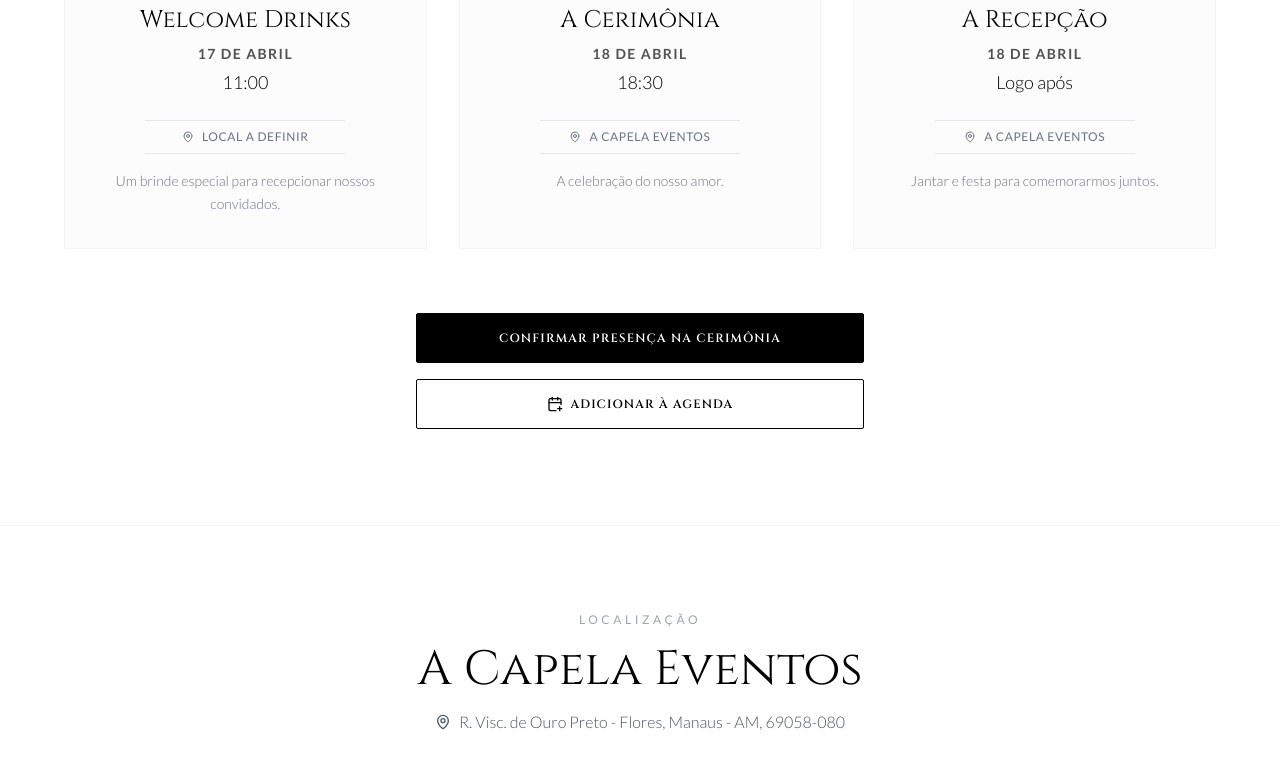
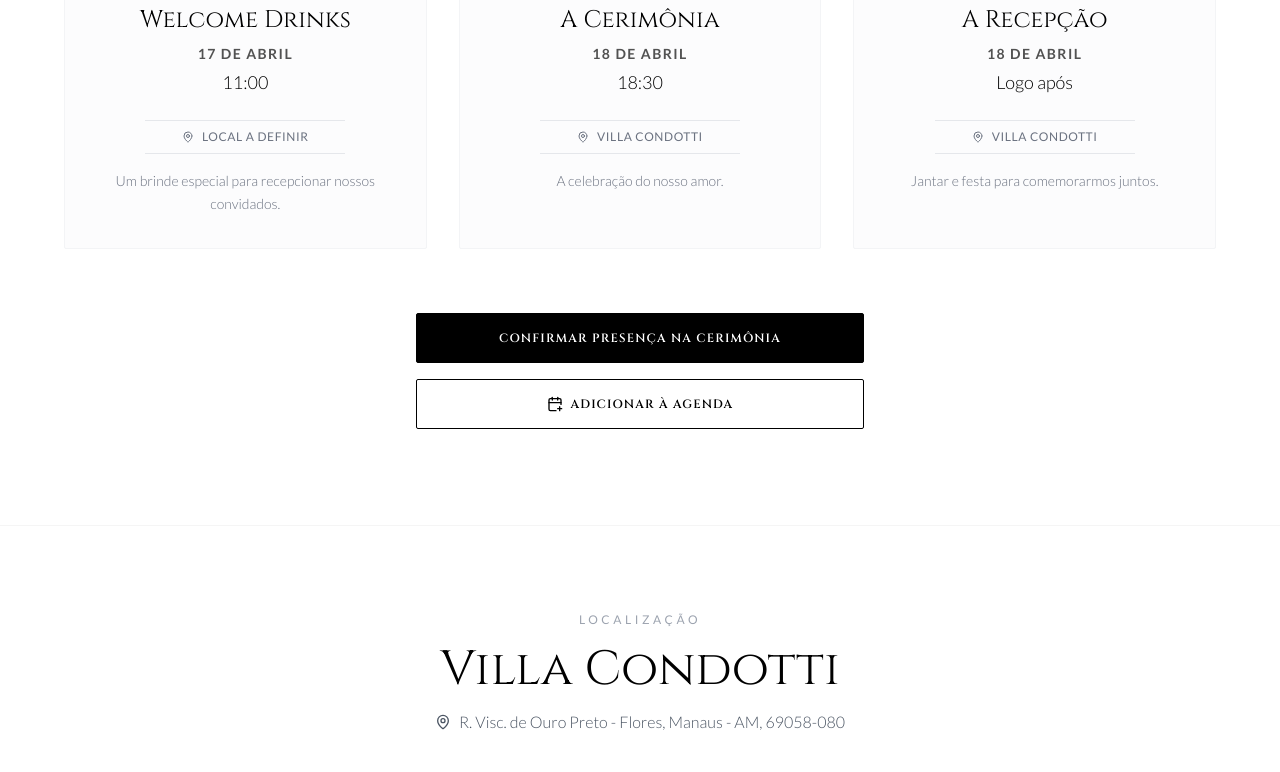
Before and after one commit to elizabethmelo1507-prog/casamento-karla-e-davi, a React (Vite) app: page / in a window 1280 px wide. Shown: the part 1460-2232 px from the top of the page. Built offline with nearby package versions, Linux system fonts and the light colour scheme; grey boxes are pictures that could not be loaded.

Commit message:
Update wedding location to Villa Condotti

```diff
--- a/constants.ts
+++ b/constants.ts
@@ -1,16 +1,16 @@
 import { EventDetails, Gift, TimelineItem } from './types';
 
 // Generated Google Calendar Link for April 18, 2025 (Assuming upcoming year) 18:30 - 02:00
-const GOOGLE_CALENDAR_LINK = "https://calendar.google.com/calendar/render?action=TEMPLATE&text=Casamento+Karla+%26+Davi&dates=20250418T183000/20250419T020000&details=Vamos+celebrar+nossa+uni%C3%A3o+com+muito+amor%2C+m%C3%BAsica+e+alegria.&location=A+Capela+Eventos%2C+Manaus+-+AM";
+const GOOGLE_CALENDAR_LINK = "https://calendar.google.com/calendar/render?action=TEMPLATE&text=Casamento+Karla+%26+Davi&dates=20250418T183000/20250419T020000&details=Vamos+celebrar+nossa+uni%C3%A3o+com+muito+amor%2C+m%C3%BAsica+e+alegria.&location=Villa+Condotti%2C+Manaus+-+AM";
 
 export const WEDDING_EVENT: EventDetails = {
   title: "A Cerimônia & Recepção",
   date: "18 de Abril",
   time: "18:30",
-  location: "A Capela Eventos",
+  location: "Villa Condotti",
   address: "R. Visc. de Ouro Preto - Flores, Manaus - AM, 69058-080",
   description: "Celebração solene seguida de festa.",
-  mapUrl: "https://www.google.com/maps/embed?pb=!1m18!1m12!1m3!1d3984.124544506347!2d-60.005862099999995!3d-3.0613495!2m3!1f0!2f0!3f0!3m2!1i1024!2i768!4f13.1!3m3!1m2!1s0x926c1ba47e96948d%3A0x7f60ada72f0c79e1!2sA%20Capela%20Eventos!5e0!3m2!1spt-BR!2sbr!4v1770038757126!5m2!1spt-BR!2sbr",
+  mapUrl: "https://www.google.com/maps/embed?pb=!1m18!1m12!1m3!1d3984.087529910964!2d-60.0152593!3d-3.0712865!2m3!1f0!2f0!3f0!3m2!1i1024!2i768!4f13.1!3m3!1m2!1s0x926c1b8b42ae6707%3A0xed6b6a687531b0f0!2sVilla%20condotti%20-%20Buffet%20%26%20Eventos!5e0!3m2!1spt-BR!2sbr!4v1770663519789!5m2!1spt-BR!2sbr",
   googleCalendarLink: GOOGLE_CALENDAR_LINK
 };
 
@@ -36,7 +36,7 @@ export const TIMELINE_ITEMS: TimelineItem[] = [
     title: "A Cerimônia",
     date: "18 de Abril",
     time: "18:30",
-    location: "A Capela Eventos",
+    location: "Villa Condotti",
     description: "A celebração do nosso amor.",
     icon: 'Ring'
   },
@@ -44,7 +44,7 @@ export const TIMELINE_ITEMS: TimelineItem[] = [
     title: "A Recepção",
     date: "18 de Abril",
     time: "Logo após",
-    location: "A Capela Eventos",
+    location: "Villa Condotti",
     description: "Jantar e festa para comemorarmos juntos.",
     icon: 'Music'
   }
```
